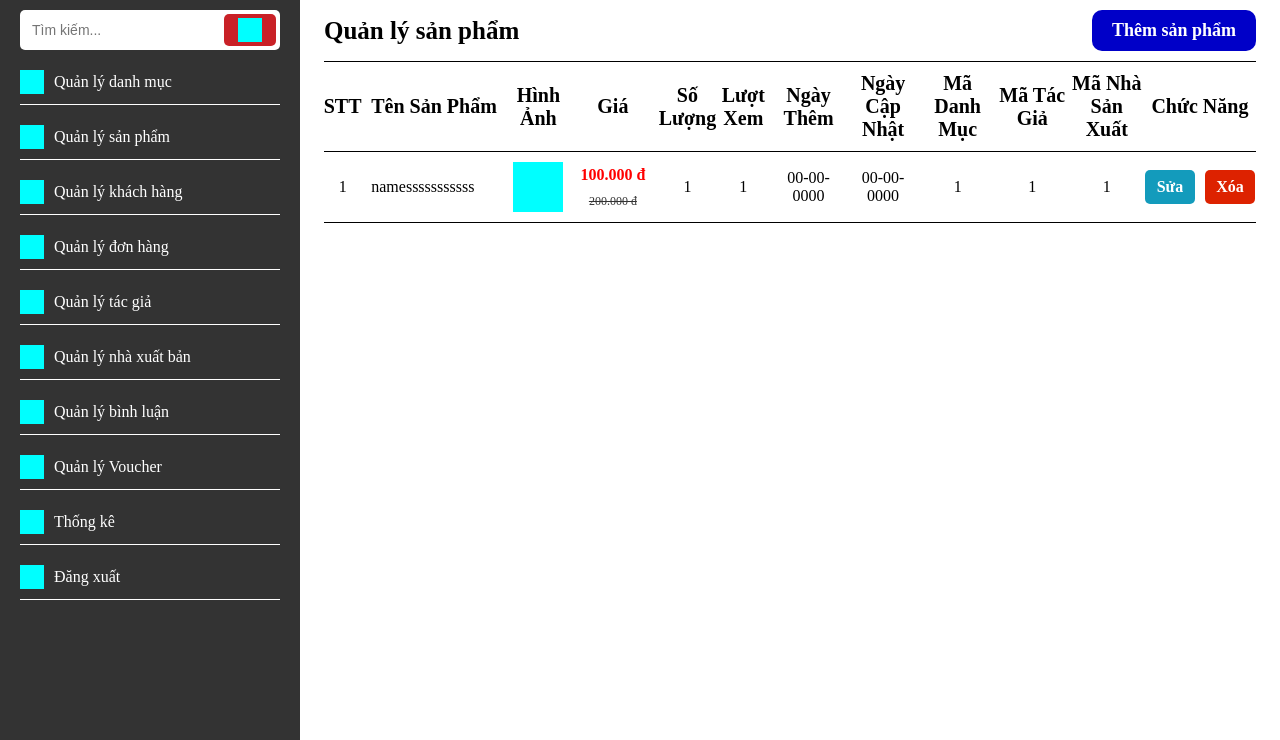
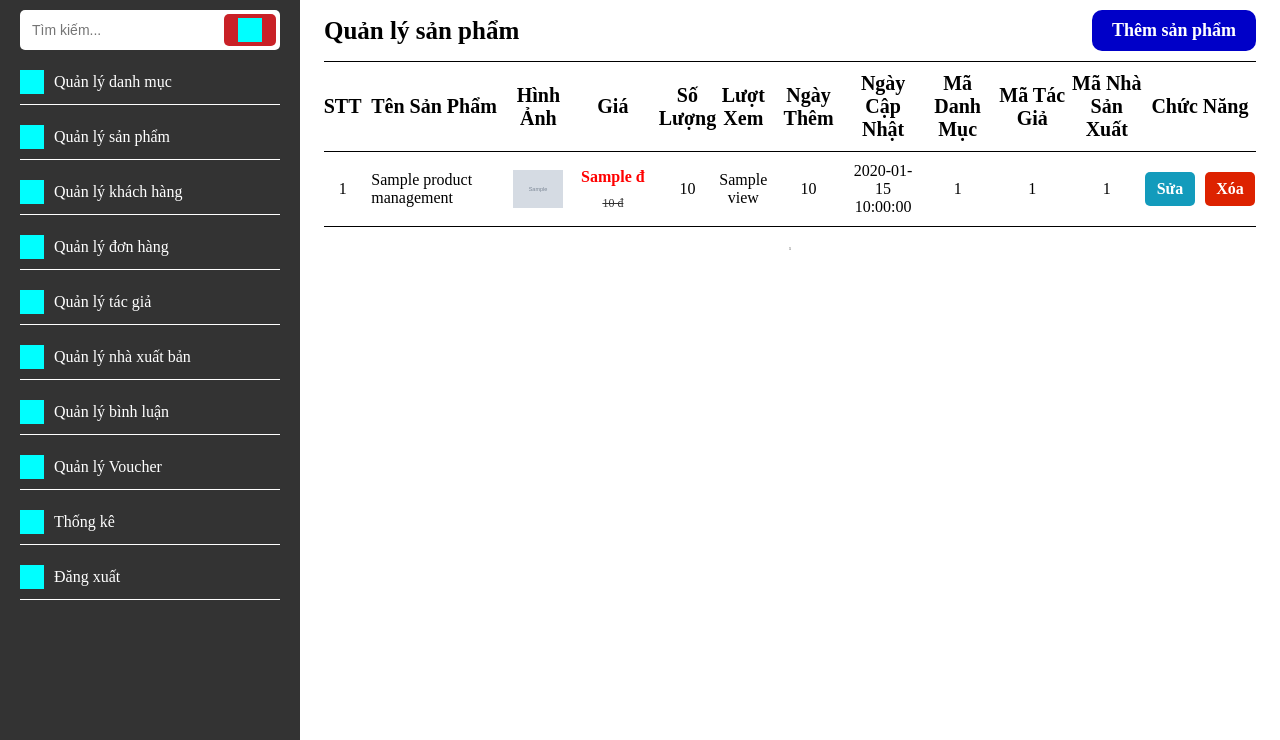
Before and after one commit to Khangdao0311/KING, a PHP site: template view/admin/product-list.php in a window 1280 px wide. Shown: the part 60-800 px from the top of the page. Run offline with PHP 8.4, Linux system fonts and the light colour scheme; the template is opened without the code that fills it: most values are stand-ins (such as "Sample title", 1, 10 or a date in 2020); grey boxes marked "Sample" are stand-in pictures.

Commit message:
anh khang check gium

```diff
--- a/view/admin/css/list.css
+++ b/view/admin/css/list.css
@@ -70,7 +70,13 @@
     gap: 1rem;
     font-size: 1.6rem;
     text-align: center;
-
+}
+.list-item_fix{
+    display: flex;
+    align-items: center;
+    padding-left: 1rem;
+    gap: 1rem;
+    font-size: 1.6rem;
 }
 .list_item-price_sale {
     font-size: 1.6rem;
@@ -86,7 +92,6 @@
     width: 5rem;
     aspect-ratio: 1/1;
     object-fit: contain;
-    background-color: aqua;
 }
 .function-edit,
 .function-delete {
@@ -106,3 +111,23 @@
 .function-delete {
     background-color: #DD2200;
 }
+.product-page{
+    margin: 2rem 0;
+    display: flex;
+    align-items: center;
+    justify-content: center;
+    gap: 1.2rem;
+}
+.product-number-page{
+    width: 4rem;
+    aspect-ratio: 1/1;
+    font-size: 1.6rem;
+    border-radius: 0.5rem;
+    display: flex;
+    justify-content: center;
+    align-items: center;
+    border: 0.1rem solid black;
+}
+.product-number-page a{
+    background-color: #000;
+}
--- a/view/admin/product-list.php
+++ b/view/admin/product-list.php
@@ -1,4 +1,29 @@
 <?php include_once 'header.php' ?>
+<?php
+$html_product_management="";
+foreach($product_management as $item){
+    $html_product_management.='<div class="list-row product-grid ">
+    <div class="list-item flex-center">'.$item['id'].'</div>
+    <div class="list-item_fix">'.$item['name'].'</div>
+    <div class="list-item flex-center"><img src="view/'.$item['image'].'" class="list_item-img"></img></div>
+    <div class="list-item flex-center flex-column">
+        <div class="list_item-price_sale">'.$item['price_sale'].' đ</div>
+        <del class="list_item-price">'.$item['price'].' đ</del>
+    </div>
+    <div class="list-item flex-center">'.$item['quantity'].'</div>
+    <div class="list-item flex-center">'.$item['view'].'</div>
+    <div class="list-item flex-center">'.$item['quantity'].'</div>
+    <div class="list-item flex-center">'.$item['creation_date'].'</div>
+    <div class="list-item flex-center">'.$item['category_id'].'</div>
+    <div class="list-item flex-center">'.$item['author_id'].'</div>
+    <div class="list-item flex-center">'.$item['publisher_id'].'</div>
+    <div class="list-item flex-center">
+        <a href="?mod=admin&act=product-edit&id=" class="function-edit">Sửa</a>
+        <div class="function-delete">Xóa</div>
+    </div>
+</div>';
+}
+?>
 <link rel="stylesheet" href="view/admin/css/list.css">
     <section>
         <div class="container">
@@ -22,27 +47,10 @@
                     <div class="list-item flex-center">Chức năng</div>
                 </div>
 
-                <div class="list-row product-grid ">
-                    <div class="list-item flex-center">1</div>
-                    <div class="list-item">namesssssssssss</div>
-                    <div class="list-item flex-center"><div class="list_item-img"></div></div>
-                    <div class="list-item flex-center flex-column">
-                        <div class="list_item-price_sale">100.000 đ</div>
-                        <del class="list_item-price">200.000 đ</del>
+                <?=$html_product_management;?>
+                <div class="product-page">
+                    <?=$html_number_page;?>
                     </div>
-                    <div class="list-item flex-center">1</div>
-                    <div class="list-item flex-center">1</div>
-                    <div class="list-item flex-center">00-00-0000</div>
-                    <div class="list-item flex-center">00-00-0000</div>
-                    <div class="list-item flex-center">1</div>
-                    <div class="list-item flex-center">1</div>
-                    <div class="list-item flex-center">1</div>
-                    <div class="list-item flex-center">
-                        <a href="?mod=admin&act=product-edit&id=" class="function-edit">Sửa</a>
-                        <div class="function-delete">Xóa</div>
-                    </div>
-                </div>
-
             </div>
         </div>
     </section>
--- a/view/user/home.php
+++ b/view/user/home.php
@@ -167,8 +167,8 @@
 
             <div class="col-4 col">
                 <div class="product-box">
-                    <a href="'?mod=page&act=product-detail&id=" class="product-img"><img src="" alt="Tên sản phẩm"></a>
-                    <a href="'?mod=page&act=product-detail&id=" class="product-mane">Tên sản phẩm</a>
+                    <a href="?mod=page&act=product-detail&id=" class="product-img"><img src="" alt="Tên sản phẩm"></a>
+                    <a href="?mod=page&act=product-detail&id=" class="product-mane">Tên sản phẩm</a>
                     <div class="product-price_sale">Giá: 100.000 đ</div>
                     <div class="product-price">Giá gốc: <del>200.000 đ</del> </div>
                     <div class="product-view">100 lượt xem</div>
```
Also changed, not shown: controller/admin/admin.php (+8 -0 lines), model/product.php (+15 -1 lines).
